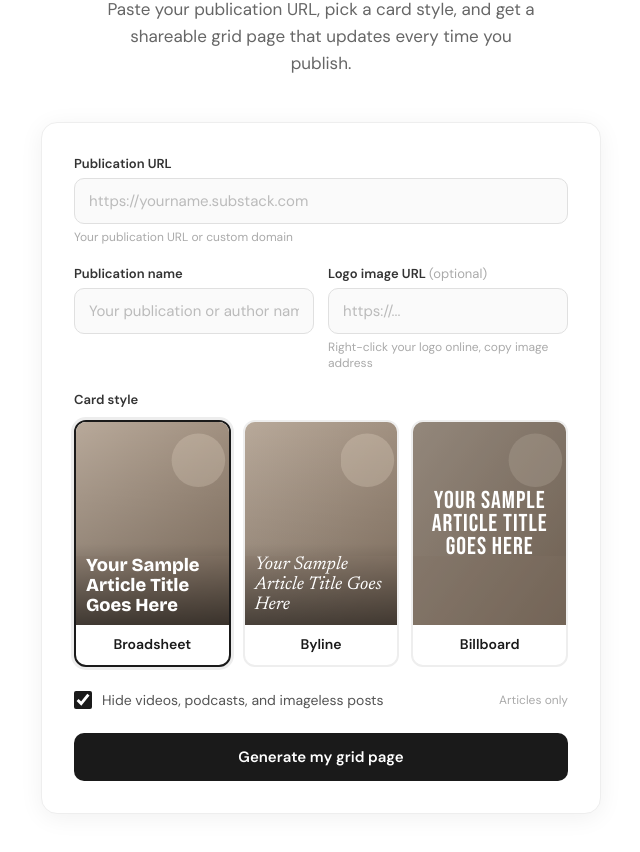
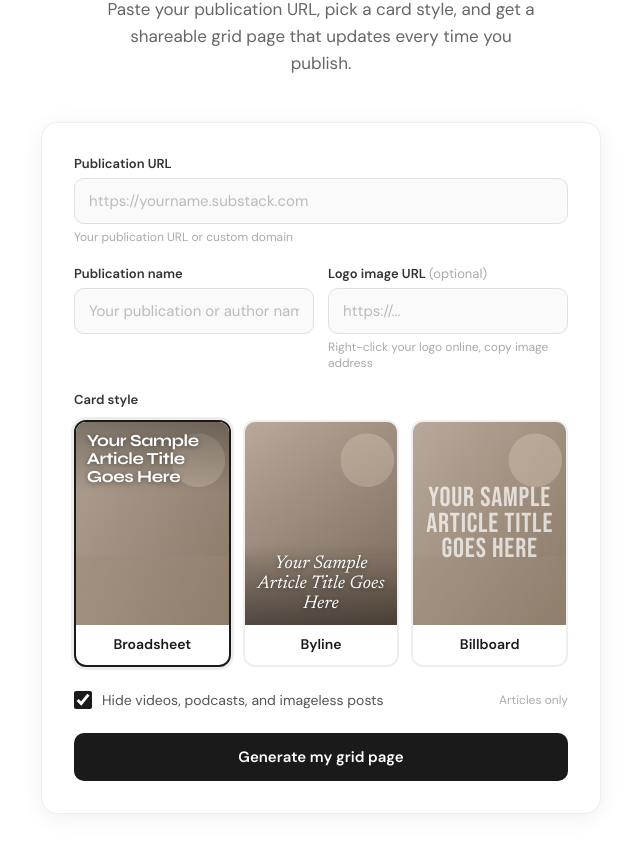
Before and after one commit to scottmonaco/stackpub, a website: page public/index.html in a window 1280 px wide. Shown: the part 232-1084 px from the top of the page, without its empty margins (319-959 px from the left). Drawn offline with nearby package versions, Linux system fonts and the light colour scheme.

Commit message:
Update index.html

```diff
--- a/public/index.html
+++ b/public/index.html
@@ -6,7 +6,7 @@
   <title>stack.pub — Visual portfolio pages for newsletter writers</title>
   <meta name="description" content="Turn your newsletter into a beautiful link-in-bio grid. Paste your URL, pick a style, share the link." />
   <link rel="preconnect" href="https://fonts.googleapis.com" />
-  <link href="https://fonts.googleapis.com/css2?family=DM+Sans:ital,opsz,wght@0,9..40,300;0,9..40,400;0,9..40,500;0,9..40,600;0,9..40,700;1,9..40,400&family=Fraunces:ital,opsz,wght@0,9..144,400;0,9..144,600;0,9..144,700;1,9..144,400&family=Bricolage+Grotesque:wght@700;800&family=Newsreader:ital,wght@0,600;1,400&family=Bebas+Neue&display=swap" rel="stylesheet" />
+  <link href="https://fonts.googleapis.com/css2?family=DM+Sans:ital,opsz,wght@0,9..40,300;0,9..40,400;0,9..40,500;0,9..40,600;0,9..40,700;1,9..40,400&family=Fraunces:ital,opsz,wght@0,9..144,400;0,9..144,600;0,9..144,700;1,9..144,400&family=Syne:wght@600;700&family=Newsreader:ital,wght@1,400;1,500&family=Bebas+Neue&display=swap" rel="stylesheet" />
   <style>
     *, *::before, *::after { box-sizing: border-box; margin: 0; padding: 0; }
     html { background: #fff; }
@@ -54,8 +54,7 @@
 
     .style-preview {
       aspect-ratio: 3/4; position: relative; overflow: hidden;
-      background: #d5d0c8;
-      container-type: inline-size;
+      background: #d5d0c8; container-type: inline-size;
     }
     .style-preview .bg {
       position: absolute; inset: 0;
@@ -63,35 +62,39 @@
       background-size: cover;
     }
 
+    /* Broadsheet preview — Syne, top-left */
     .preview-broadsheet .overlay {
       position: absolute; inset: 0;
-      background: linear-gradient(to top, rgba(0,0,0,0.6) 0%, rgba(0,0,0,0.1) 40%, transparent 100%);
-      display: flex; align-items: flex-end; padding: 10px;
+      background: linear-gradient(to bottom, rgba(0,0,0,0.32) 0%, rgba(0,0,0,0.04) 35%, transparent 100%);
+      display: flex; align-items: flex-start; padding: 7cqi;
     }
     .preview-broadsheet .overlay .t {
-      font-family: 'Bricolage Grotesque', sans-serif; font-weight: 800;
-      font-size: 12cqi; color: #fff; line-height: 1.1;
+      font-family: 'Syne', sans-serif; font-weight: 700;
+      font-size: 11cqi; color: #fff; line-height: 1.06; letter-spacing: -0.02em;
+      text-shadow: 0 1px 5px rgba(0,0,0,0.4);
     }
 
+    /* Byline preview — Newsreader italic, bottom-center */
     .preview-byline .overlay {
       position: absolute; inset: 0;
-      background: linear-gradient(to top, rgba(0,0,0,0.55) 0%, rgba(0,0,0,0.08) 40%, transparent 100%);
-      display: flex; align-items: flex-end; padding: 10px;
+      background: linear-gradient(to top, rgba(0,0,0,0.5) 0%, rgba(0,0,0,0.08) 40%, transparent 100%);
+      display: flex; align-items: flex-end; justify-content: center; padding: 7cqi; text-align: center;
     }
     .preview-byline .overlay .t {
       font-family: 'Newsreader', serif; font-weight: 400;
       font-size: 12cqi; font-style: italic; color: #fff; line-height: 1.1;
+      text-shadow: 0 1px 5px rgba(0,0,0,0.4);
     }
 
+    /* Billboard preview — Bebas Neue, centered, semi-transparent */
     .preview-billboard .overlay {
       position: absolute; inset: 0;
-      background: rgba(0,0,0,0.2);
-      display: flex; align-items: center; justify-content: center; text-align: center; padding: 10px;
+      display: flex; align-items: center; justify-content: center; text-align: center; padding: 6cqi;
     }
     .preview-billboard .overlay .t {
       font-family: 'Bebas Neue', sans-serif; font-weight: 400;
-      font-size: 16cqi; color: #fff; text-transform: uppercase;
-      line-height: 0.95; letter-spacing: 0.04em;
+      font-size: 18cqi; color: rgba(255,255,255,0.7); text-transform: uppercase;
+      line-height: 0.92; letter-spacing: 0.03em;
     }
 
     .style-info { padding: 10px 12px 12px; text-align: center; }
@@ -332,7 +335,7 @@
         document.getElementById('viewBtn').href = liveUrl;
 
         let countText = `${data.postCount} stories loaded`;
-        if (data.excluded > 0) countText += ` \u00b7 ${data.excluded} without images hidden`;
+        if (data.excluded > 0) countText += ` \u00b7 ${data.excluded} hidden`;
         countText += ' \u00b7 updates automatically';
         document.getElementById('postCount').textContent = countText;
 
```
